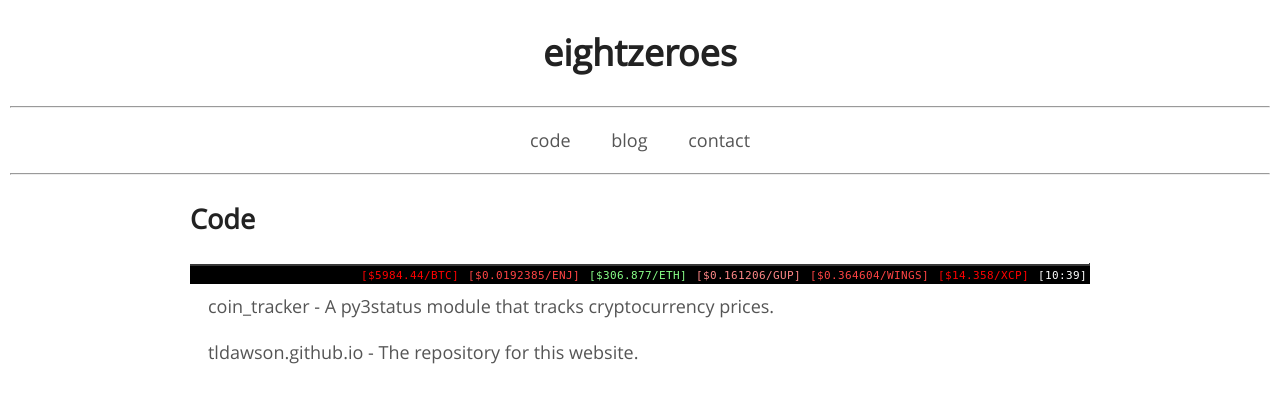
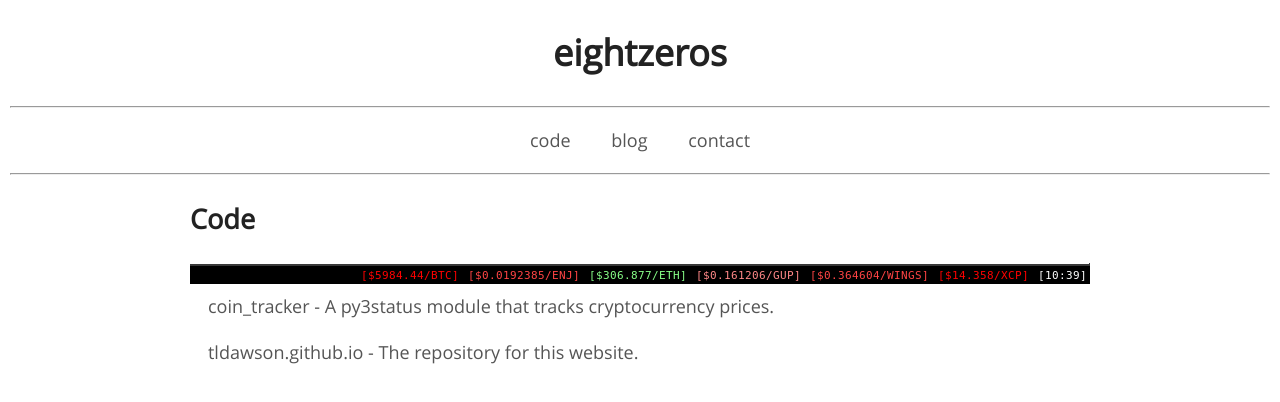
Before and after one commit to tldawson/tldawson.github.io, a plain HTML site: page index.html in a window 1280 px wide. Drawn offline with Linux system fonts and the light colour scheme.

Commit message:
Changed displayed URL from eightzeroes.io to eightzeros.io

```diff
--- a/index.html
+++ b/index.html
@@ -1,7 +1,7 @@
 <!DOCTYPE html>
 <html>
 <head>
-    <title>eightzeroes</title>
+    <title>eightzeros</title>
     <meta charset="utf-8">
     <meta name="viewport" content="width=device-width, initial-scale=1">
     <style>
@@ -35,7 +35,7 @@
 
 <body>
     <header>
-        <h1>eightzeroes</h1>
+        <h1>eightzeros</h1>
         <hr>
         <div class="pure-menu pure-menu-horizontal">
             <ul class="pure-menu-list">
```
Also changed, not shown: html/contact.html (+1 -1 lines).
